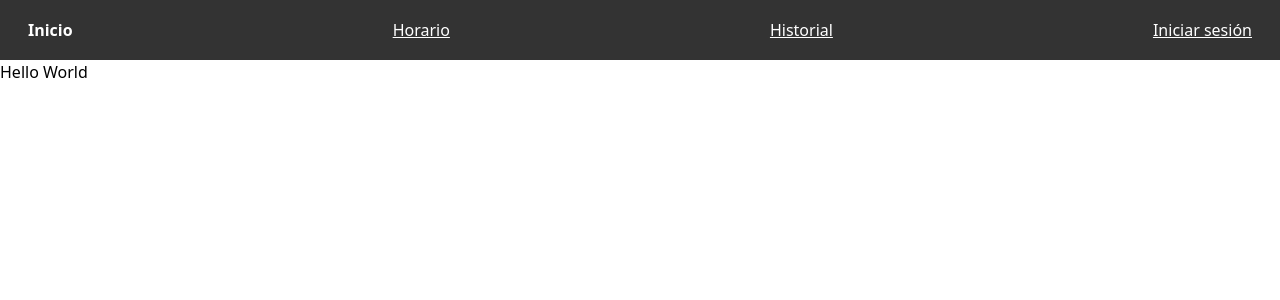
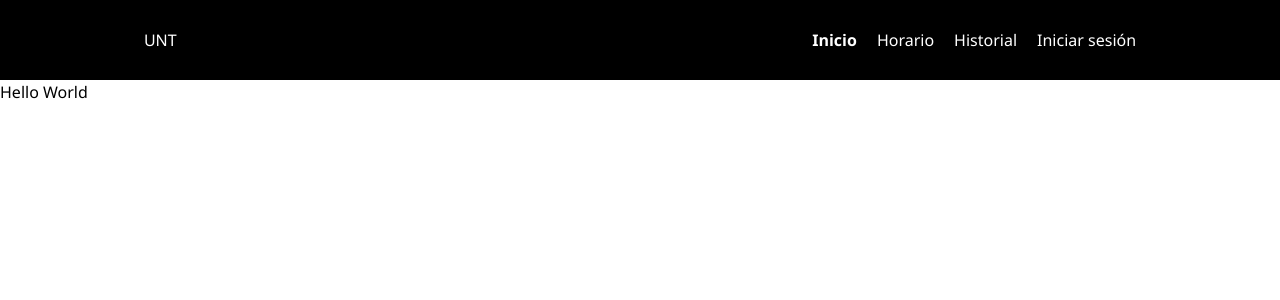
Before and after one commit to BlendArtPE/BU-Citas, a React (Vite) app: page / in a window 1280 px wide. Shown: the top 300 px of the page. Built offline with nearby package versions, Linux system fonts and the light colour scheme.

Commit message:
Navbar cambios

```diff
--- a/src/App.css
+++ b/src/App.css
@@ -1,22 +1,91 @@
 /* Navbar.css */
-
-.navbar {
+*{
+  font-family:'Segoe UI', Tahoma, Geneva, Verdana, sans-serif;
+}
+nav {
   position: relative;
-  top: 0;
-  left: 0;
+  background-color: #000;
   display: flex;
+  height: 80px;
   align-items: center; /* Alinear elementos al centro verticalmente */
-  justify-content: space-between; /* Espaciar elementos horizontalmente */
+  justify-content: space-around; /* Espaciar elementos horizontalmente */
   padding: 10px;
-  background-color: #333;
   width: 100%; /* Ancho al 100% de la ventana del navegador */
   color: #fff;
-  z-index: 1000;
+  gap: 50px;
 }
 
-.navbar a {
+nav ul{
+  list-style: none;
+  display: flex;
+  gap: 20px;
+  align-items: center;
+}
+li a {
+  width: 70px;
+  cursor: pointer;
   text-decoration: none;
   color: #fff;
-  padding: 8px;
-  margin: 0 10px; /* Ajustar el margen horizontal entre elementos */
 }
+
+li a:hover{
+  width: 70px;
+  cursor: pointer;
+  color: #aaa;
+  text-decoration: none;
+}
+.hide{
+  top: 70px;
+}
+
+@media screen and (max-width: 700px){
+  #hamburguer{
+    display: flex;
+    flex-direction: column;
+    gap: 8px;
+    cursor: pointer;
+    padding: 10px;
+    margin-right: -10px;
+  }
+  .lines{
+    display: block;
+    background-color: #fff;
+    height: 2px;
+    width: 35px;
+  }
+  .lines-rotate{
+    border-radius: 5px;
+  }
+  nav{
+    position: relative;
+    padding: 15px 20px;
+  }
+  ul{
+    width: 100%;
+    flex-direction: column;
+    justify-content: center;
+    align-items: center;
+    position:absolute;
+    top: -300px;
+    right: 0;
+    background-color: #F1c40f;
+    padding: 35px 0;
+    border-radius: 0 0 20px 20px;
+    box-shadow: 0px 5px 5px rgba(128,128,128,0.836);
+    transition: 0.05;
+  }
+  li{
+    text-align: center;
+    width: 90vw;
+  }
+  li a{
+    color: rgba(12,11,11,0.836);
+    cursor: pointer;
+  }
+  li a:hover{
+    font-weight: bold;
+    color: #191e24;
+    border: none;
+    letter-spacing: 1px;
+  }
+}
--- a/src/components/Nav/Login/Login.jsx
+++ b/src/components/Nav/Login/Login.jsx
@@ -1,6 +1,8 @@
-import { useState } from "react";
+import { useState,useEffect } from "react";
 import { Ingresar } from "./Ingresar";
 import { Registrar } from "./Registrar";
+import GoogleLogin from 'react-google-login';
+import { gapi } from 'gapi-script';
 
 export const Login = () => {
     const [mostrarIniciarSesion, setMostrarIniciarSesion] = useState(true)
@@ -8,6 +10,29 @@ export const Login = () => {
     const cambiarFormulario = () => {
         setMostrarIniciarSesion(!mostrarIniciarSesion)
     }
+    const clientID = "292060742455-vr86dsqntspb8derafn4kkujsptmmeb1.apps.googleusercontent.com";
+    const [user,setUser] = useState({});
+    useEffect(() => {
+      const start = () => {
+        gapi.load('auth2', () => {
+          gapi.auth2.init({
+            clientId: clientID
+          });
+        });
+      };
+
+      gapi.load('client:auth2', start);
+    }, []); // Con esto habilitamos los servicios de Google
+
+    const onSuccess = (response) => {
+      setUser(response.profileObj)
+      console.log(response)
+    };
+
+    const onFailure = () => {
+      console.log("Algo salió mal");
+    };
+
   return (
     <div className="flex h-screen bg-gray-100">
       {/* Sección de la imagen a la izquierda */}
@@ -38,6 +63,19 @@ export const Login = () => {
             ) : (
                 <Registrar cambiarFormulario={cambiarFormulario} />
             )}
+       <div className='btn'>
+        <GoogleLogin
+          clientId={clientID}
+          onSuccess={onSuccess}
+          onFailure={onFailure}
+          buttonText="Google"
+          cookiePolicy={"single_host_policy"}
+        />
+      </div>
+      <div className={user? "profile":"hidden"}>
+        <img src={user.imageUrl} alt ="" />
+        <h3>{user.name}</h3>
+      </div>
         </div>
       </div>
     </div>
--- a/src/components/Nav/Navbar.jsx
+++ b/src/components/Nav/Navbar.jsx
@@ -1,37 +1,50 @@
-import { NavLink, useNavigate } from "react-router-dom"
-import { useAuth } from "../Autorizacion/autorizacion"
+import { NavLink, useNavigate } from "react-router-dom";
+import { useAuth } from "../Autorizacion/autorizacion";
+import { useEffect } from "react";
+import navbardom from "./navbardom.js"; // Ajusta la ruta según la ubicación de tu archivo
 
 export const Navbar = () => {
-
-    const autorizacion = useAuth()
-    const navegacion = useNavigate()
+  const autorizacion = useAuth();
+  const navegacion = useNavigate();
 
   const navLinkStyles = ({ isActive }) => {
     return {
-            fontWeight: isActive ? 'bold' : 'normal',
-            textDecoration: isActive ? 'none' : 'underline'
-        }
-    }
+      fontWeight: isActive ? "bold" : "normal",
+      textDecoration: isActive ? "none" : "none",
+      cursor: "pointer",
+    };
+  };
 
   const manejarSalida = () => {
-        autorizacion.salir()
-        navegacion('/')
-    }
+    autorizacion.salir();
+    navegacion("/");
+  };
 
-
+  useEffect(() => {
+    // Llama a la función definida en miScript.js cuando el componente se monta
+    navbardom.responsive();
+  }, []);
 
   return (
-        <nav className="navbar">
-            <NavLink style={navLinkStyles} to='/'>Inicio</NavLink>
-            <NavLink style={navLinkStyles} to='/horario'>Horario</NavLink>
-            <NavLink style={navLinkStyles} to='/historial'>Historial</NavLink>
-            {
-                !autorizacion.usuario ? (
-                    <NavLink style={navLinkStyles} to='/ingresar'>Iniciar sesión</NavLink>
+    <nav>
+      <h1 id="logo">UNT</h1>
+      <div id="hamburguer">
+        <div className="lines"></div>
+        <div className="lines"></div>
+        <div className="lines"></div>
+      </div>
+      <ul id="nav-elements">
+                <li><NavLink className="navLink" style={navLinkStyles} to='/'>Inicio</NavLink></li>
+                <li><NavLink className="navLink" style={navLinkStyles} to='/horario'>Horario</NavLink></li>
+                <li><NavLink className="navLink" style={navLinkStyles} to='/historial'>Historial</NavLink></li>
+        {!autorizacion.usuario ? (
+                <li><NavLink className="navLink" style={navLinkStyles} to='/ingresar'>Iniciar sesión</NavLink></li>
             ) : (
-                    <NavLink style={navLinkStyles} onClick={manejarSalida}>Salir</NavLink>
+                <li><NavLink className="navLink" style={navLinkStyles} onClick={manejarSalida}>Salir</NavLink></li>
             )
         }
+      </ul>
+      <script src="./navbardom"></script>
     </nav>
-    )
-}
+  );
+};
--- /dev/null
+++ b/src/components/Nav/navbardom.js
@@ -0,0 +1,24 @@
+function responsive (){
+    const hamburguer = document.getElementById('hamburguer');
+    const navLinks = document.getElementById('nav-elements');
+    const links = document.querySelectorAll('.navLink');
+
+
+
+    hamburguer.addEventListener('click', () => {
+        navLinks.classList.toggle('hide');
+        hamburguer.classList.toggle('lines-rotate');
+
+    });
+
+    function handleLinkClick() {
+        navLinks.classList.toggle('hide');
+    }
+
+    // Agregar el evento de clic a cada enlace
+    for (let i = 0; i < links.length; i++) {
+        links[i].addEventListener('click', handleLinkClick);
+    }
+
+}
+export default {responsive}
```
Also changed, not shown: db/db.js (+8 -3 lines), package.json (+11 -8 lines), 1 other file (tests, documents, lock files or other folders). Lines whose indentation alone changed are shown as unchanged.
